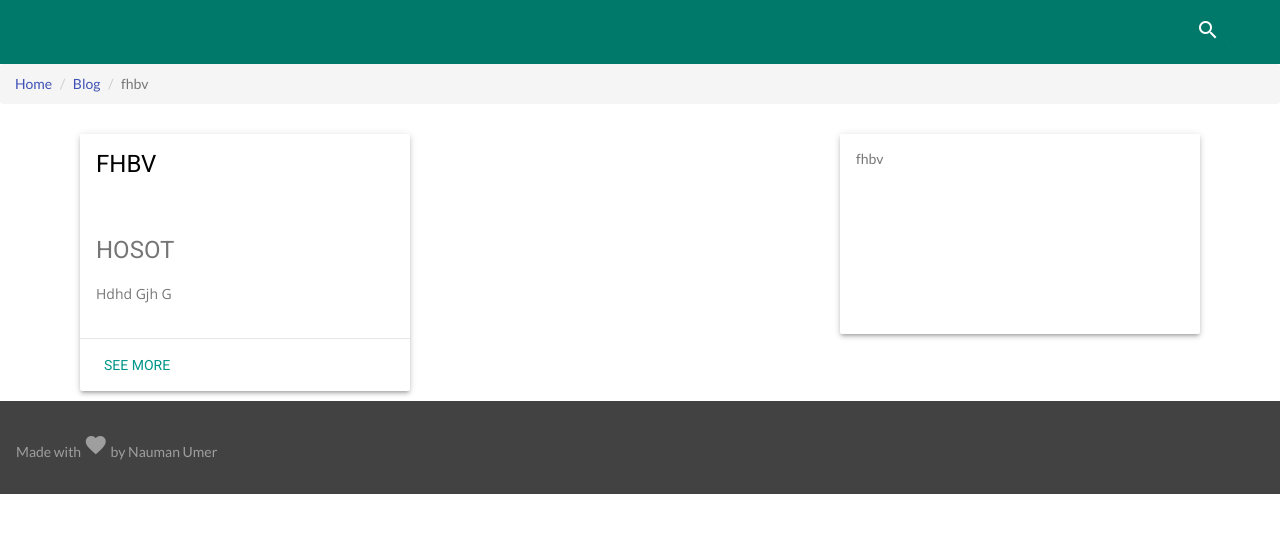
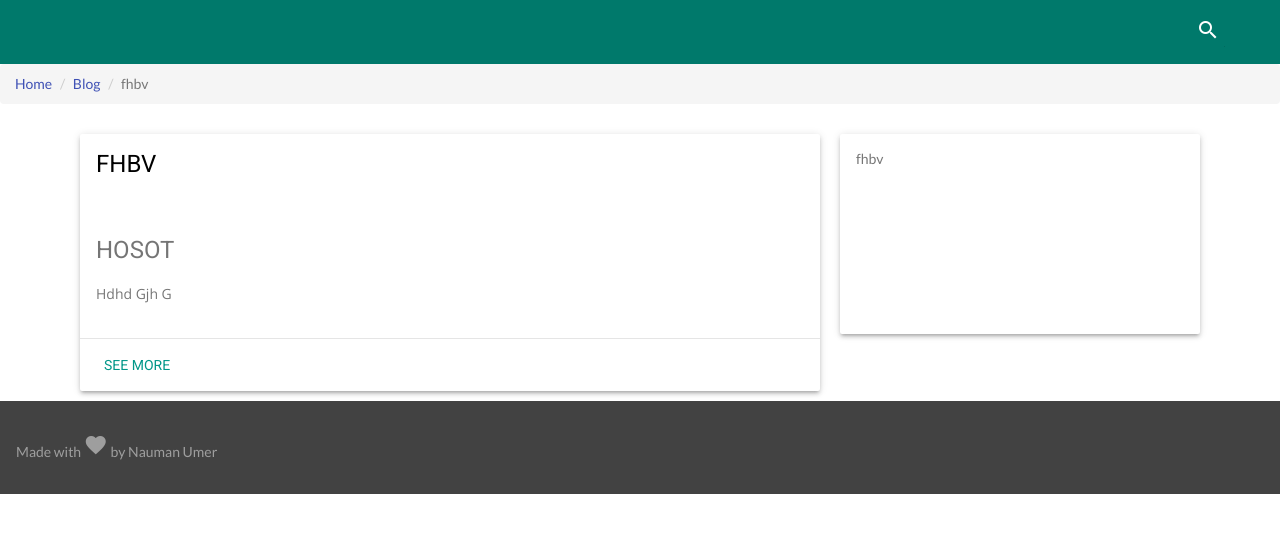
Before and after one commit to nmanumr/nmanumr.com, a Jekyll site: the page built from _posts/2016-11-21-how-to-write-a-blog.md, in a window 1280 px wide. Shown: the top 533 px of the page. Built offline with Jekyll 4.4.1, drawn with Linux system fonts in a browser that asks for light colours; nearby versions of some CDN libraries; library files that are not in the unit come from our copies; comment, search, counter and statistics services are not loaded.

Commit message:
Update post.html

```diff
--- a/_layouts/post.html
+++ b/_layouts/post.html
@@ -8,7 +8,7 @@ layout: default
 </ol>
 <div class="container">
    <div class="col-sm-8" style="padding:10px">
-      <div class="mdl-card mdl-shadow--3dp">
+      <div class="mdl-card mdl-shadow--3dp" style="width:100%">
  <div class="mdl-card__title mdl-card--expand">
     <h2 class="mdl-card__title-text">{{ page.title }}</h2>
   </div>
```
